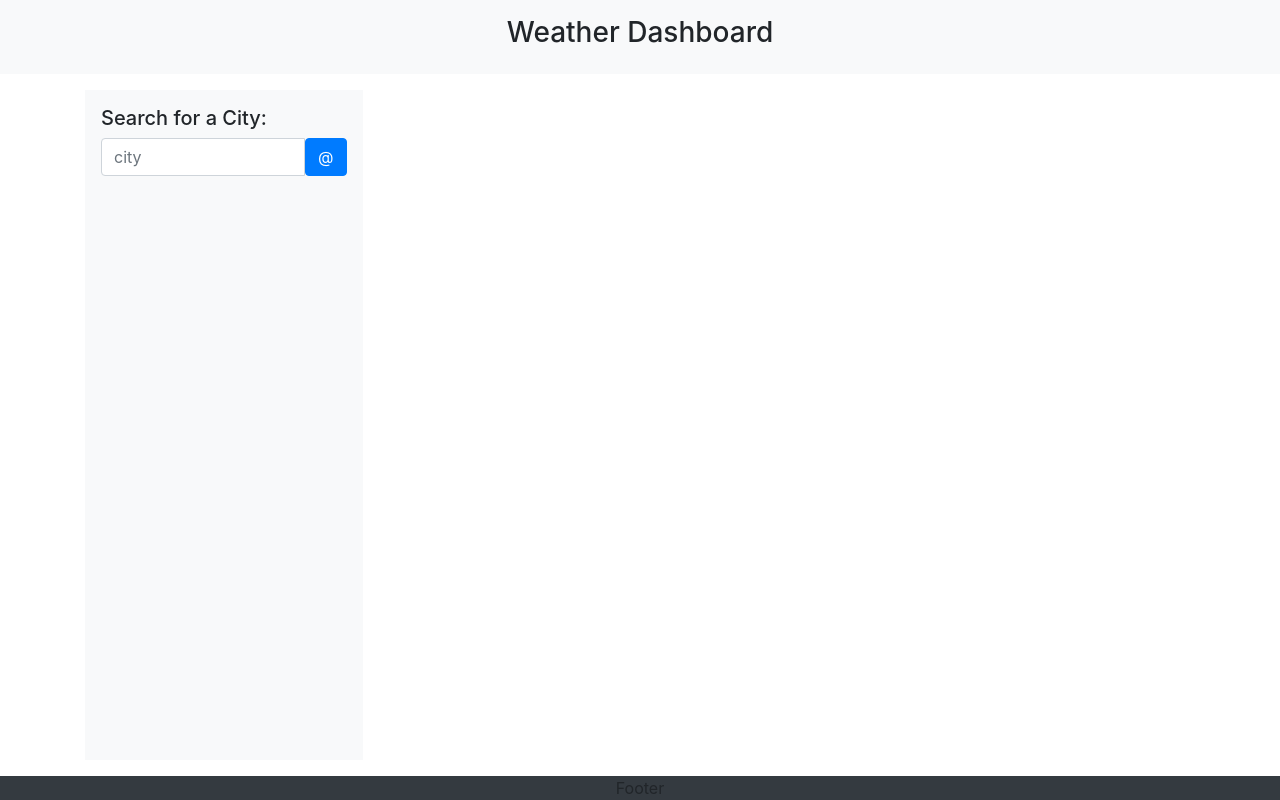
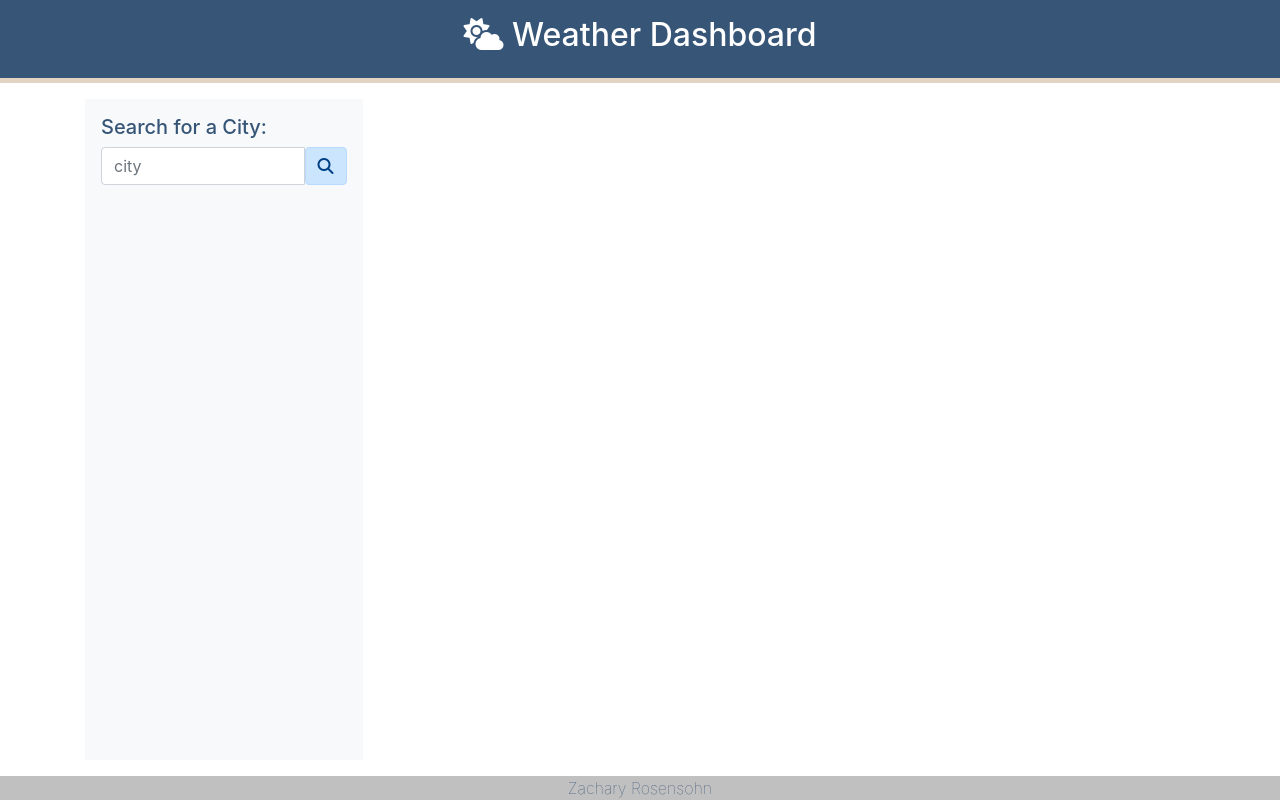
Before and after one commit to zrosensohn/weather-app, a plain HTML site: page index.html in a window 1280 px wide. Drawn offline with nearby package versions, Linux system fonts and the light colour scheme.

Commit message:
added css, tweaked html and js for styling purposes

```diff
--- a/index.html
+++ b/index.html
@@ -8,11 +8,13 @@
 
         <!-- Bootstrap CSS -->
         <link rel="stylesheet" href="https://stackpath.bootstrapcdn.com/bootstrap/4.4.1/css/bootstrap.min.css" integrity="sha384-Vkoo8x4CGsO3+Hhxv8T/Q5PaXtkKtu6ug5TOeNV6gBiFeWPGFN9MuhOf23Q9Ifjh" crossorigin="anonymous">
+        <link rel="stylesheet" href="style.css">
+    </head>
 
     <body class="d-flex flex-column h-100">
 
-        <header class="bg-light">
-            <div class="container py-3 text-center"><h3>Weather Dashboard</h3></div>
+        <header>
+            <div class="container py-3 text-center"><h2><i class="fas fa-cloud-sun"></i> Weather Dashboard</h3></div>
         </header><!--End Main-->
 
         <main class="flex-grow-1 mt-3">
@@ -23,11 +25,11 @@
 
                     <div class="input-group mb-2 mr-sm-2">
                         <input type="text" class="form-control" id="cityInput" placeholder="city">
-                        <button id="newCity" class="btn btn-primary">@</button>
+                        <button id="newCity" class="btn search-btn"><i class="fas fa-search"></i></button>
                     </div>
 
                     <ul class="list-group" id="cities">
-                        <!-- <li class="list-group-item">Cras justo odio</li> -->
+
                     </ul>
 
 
@@ -47,7 +49,6 @@
 
                     <h4 id="fiveDayH4" class="mt-3"></h4>
                     <div id="fiveDay" class="d-flex justify-content-between mt-2">
-
                     </div><!--End Five Day-->
 
                 </section> <!--End Section-->
@@ -55,8 +56,8 @@
             </div><!--End Main Container-->
         </main><!--End Main-->
 
-        <footer class="mt-3 bg-dark">
-            <div class="container text-center">Footer</div>
+        <footer class="mt-3">
+            <div class="container text-center">Zachary Rosensohn</div>
         </footer>
 
 
@@ -65,6 +66,7 @@
         <script src="https://code.jquery.com/jquery-3.4.1.min.js" integrity="sha256-CSXorXvZcTkaix6Yvo6HppcZGetbYMGWSFlBw8HfCJo="crossorigin="anonymous"></script>
         <script src="https://cdnjs.cloudflare.com/ajax/libs/popper.js/1.14.7/umd/popper.min.js" integrity="sha384-UO2eT0CpHqdSJQ6hJty5KVphtPhzWj9WO1clHTMGa3JDZwrnQq4sF86dIHNDz0W1" crossorigin="anonymous"></script>
         <script src="https://stackpath.bootstrapcdn.com/bootstrap/4.3.1/js/bootstrap.min.js" integrity="sha384-JjSmVgyd0p3pXB1rRibZUAYoIIy6OrQ6VrjIEaFf/nJGzIxFDsf4x0xIM+B07jRM" crossorigin="anonymous"></script>
+        <script src="https://kit.fontawesome.com/490a5cd13f.js" crossorigin="anonymous"></script>
         <script src="moment.js"></script>
         <script src="script.js"></script>
     </body>
--- a/script.js
+++ b/script.js
@@ -40,7 +40,7 @@ function generateCityList(){
 
     $("#cities").empty();
     cityArr.forEach((item) => {
-        let li = $("<li>").attr({"class": "list-group-item", "id": item}).text(item);
+        let li = $("<li>").attr({"class": "list-group-item list-link font-weight-bold", "id": item}).text(item);
         $("#cities").prepend(li);
     })
 
@@ -122,7 +122,7 @@ function createFiveDay(response) {
         let containerEl = $("<div>").attr("class", "futureDay card");
         let cardContainerEL = $("<div>").attr("class", "card-body");
         let iconEl = $("<img>").attr({"src": iconurl, "alt": "weather image"});
-        let dowDiv = $("<div>").text(day.format("dddd")).attr({"class": "font-weight-bold"});
+        let dowDiv = $("<div>").text(day.format("dddd")).attr({"class": "font-weight-bold dow"});
         let dateDiv = $("<div>").text(day.format("L"));
         let tempDiv = $("<div>").text("Temp " + response.list[i].main.temp + " (F)");
         let humidityDiv = $("<div>").text("Humidity: " + response.list[i].main.humidity + "%");
--- a/style.css
+++ b/style.css
@@ -0,0 +1,26 @@
+.list-link:hover, .search-btn {
+    color: #004085;
+    background-color: #cce5ff;
+    border-color: #b8daff;
+    cursor: pointer;
+}
+
+.search-btn:hover{
+    background-color: #b1d7ff;
+}
+
+h3,h4,h5, #cities li, .dow{
+    color: #365577;
+}
+
+header {
+    background-color: #365577;
+    color: #fff;
+    border-bottom: #e3d3c2 5px solid;
+}
+
+footer {
+    background-color: #c0c0c0;
+    color: #365577;
+    font-weight: lighter;
+}
```
Lines whose indentation alone changed are shown as unchanged.
